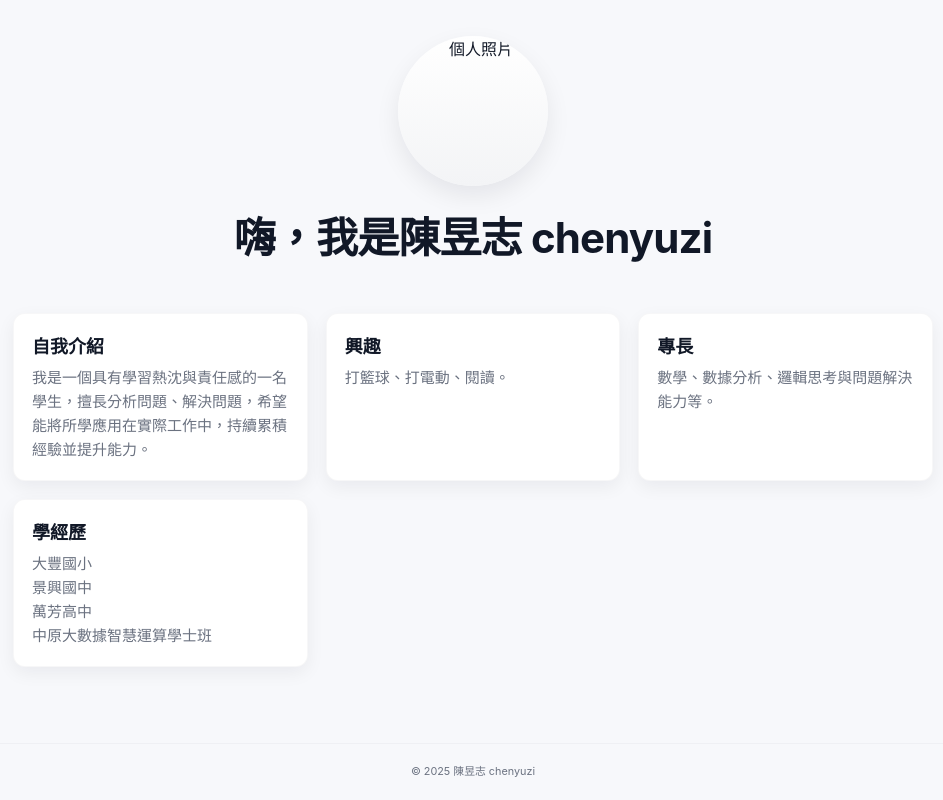
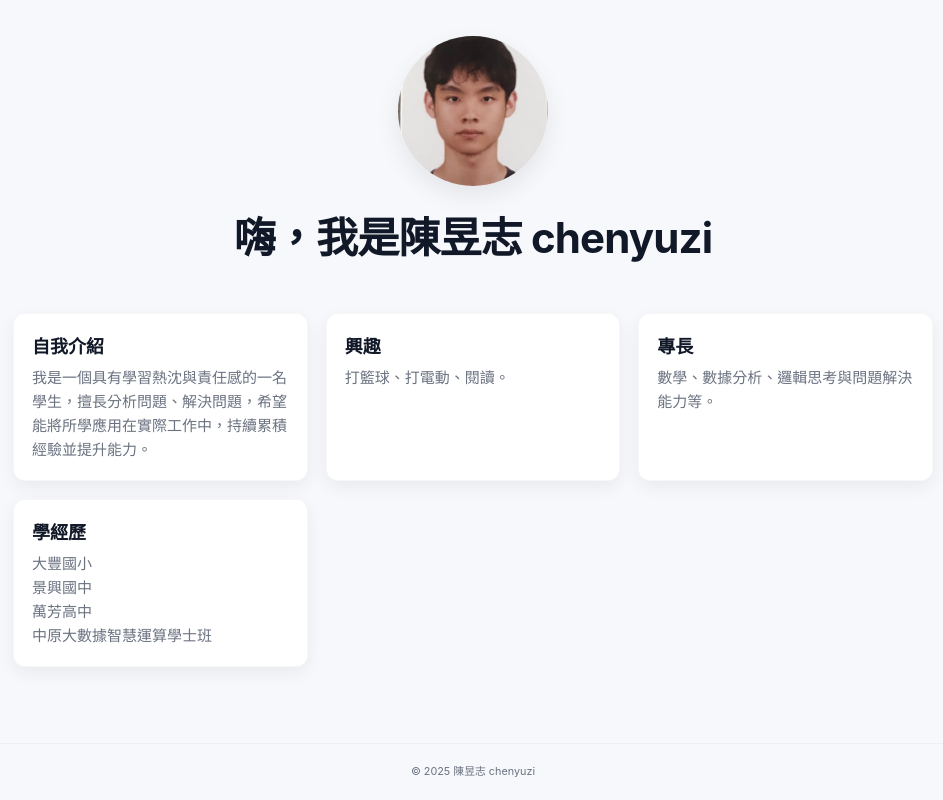
Before and after one commit to Yuzi126creator/Yuzi126creator.github.io, a plain HTML site: page index.html in a window 1280 px wide. Shown: the whole page, without its empty margins (167-1110 px from the left). Drawn offline with Linux system fonts and the light colour scheme.

Commit message:
Update index.html

```diff
--- a/index.html
+++ b/index.html
@@ -105,7 +105,7 @@
   <header class="hero">
     <!-- 個人大頭照 (已替換為 me.jpg) -->
     <div class="hero-image-wrapper">
-      <img src="me.jpg" alt="個人照片" class="hero-image" />
+      <img src="IMG_2080.jpeg" alt="個人照片" class="hero-image" />
     </div>
 
     <!-- 大標 -->
```
